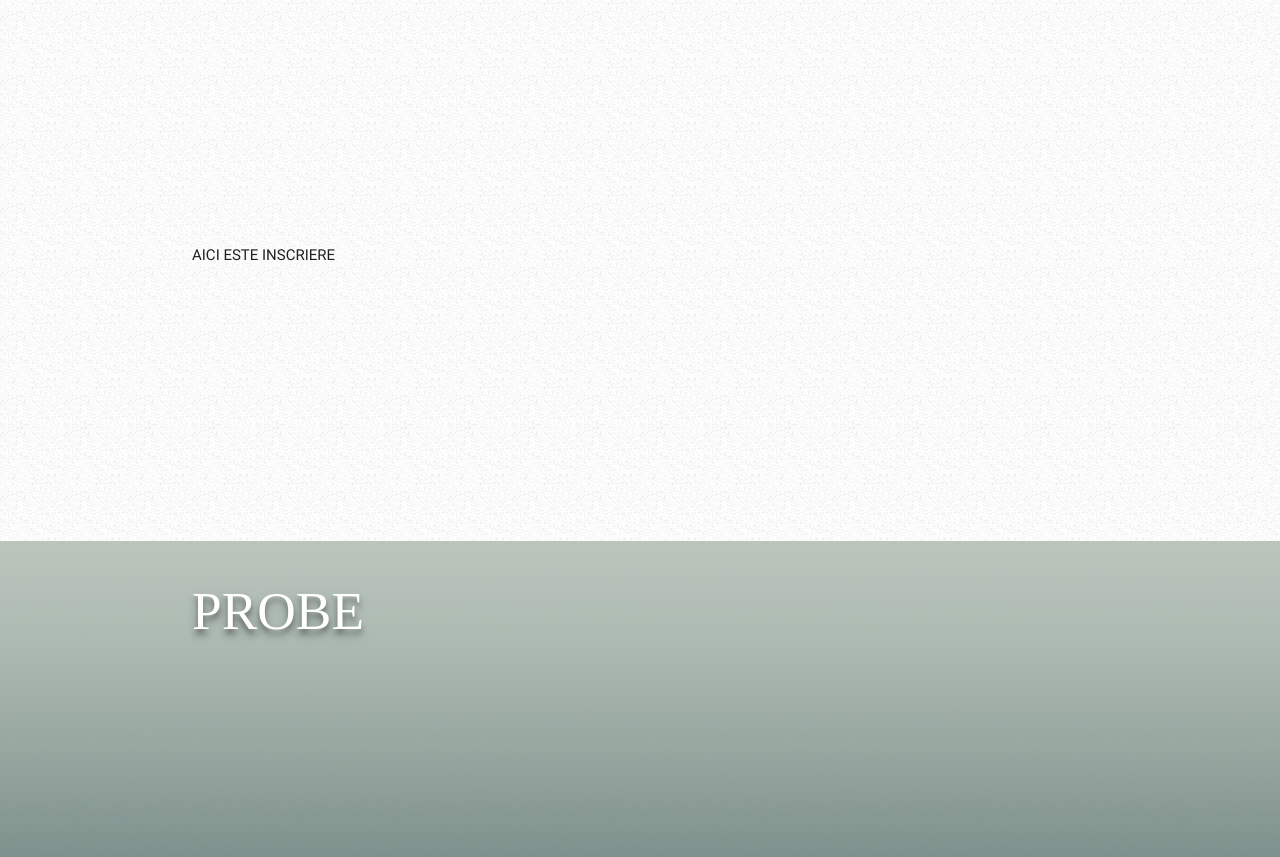
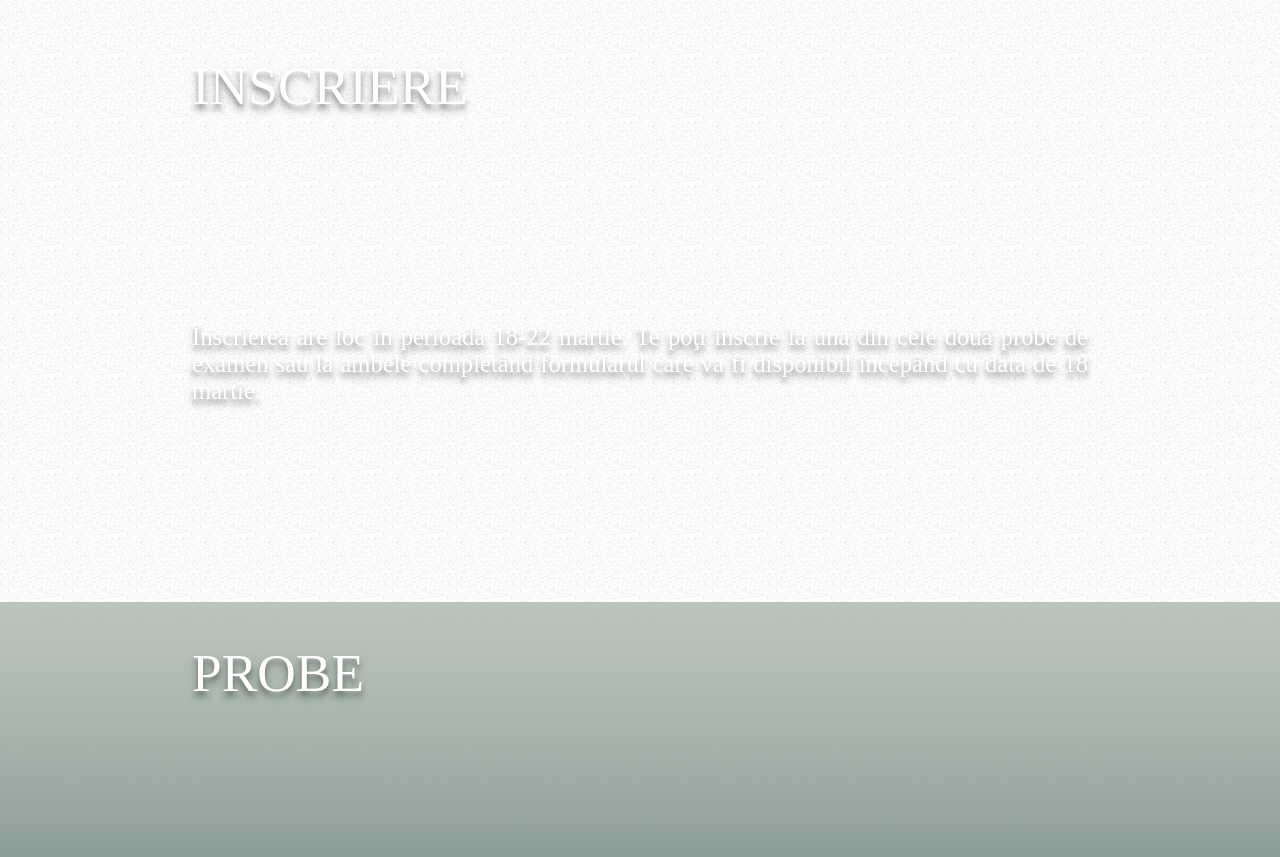
Before and after one commit to impmihai/site_simulare, a plain HTML site: page index.html in a window 1280 px wide. Shown: the part 1013-1870 px from the top of the page. Drawn offline with nearby package versions, Linux system fonts and the light colour scheme.

Commit message:
chestii la inscriere

```diff
--- a/pages/inscriere.html
+++ b/pages/inscriere.html
@@ -1,6 +1,10 @@
 <div class="section">
+
+    <h2 class="center-a white-text text-shadow raleway-text">INSCRIERE</h2>
     <div class="valign-wrapper" style="height:450px">
-        <div class="valign">AICI ESTE INSCRIERE</div>
-    </div>
+        <div class="valign"> <h5 class=" white-text text-shadow raleway-text">Înscrierea are loc în perioada 18-22 martie. Te poţi înscrie la una din cele două probe de examen sau la ambele completând formularul care va fi disponibil începând cu data de 18 martie.
+</h5>
 </div>
-<br><br>
+
+
+</div>
```
